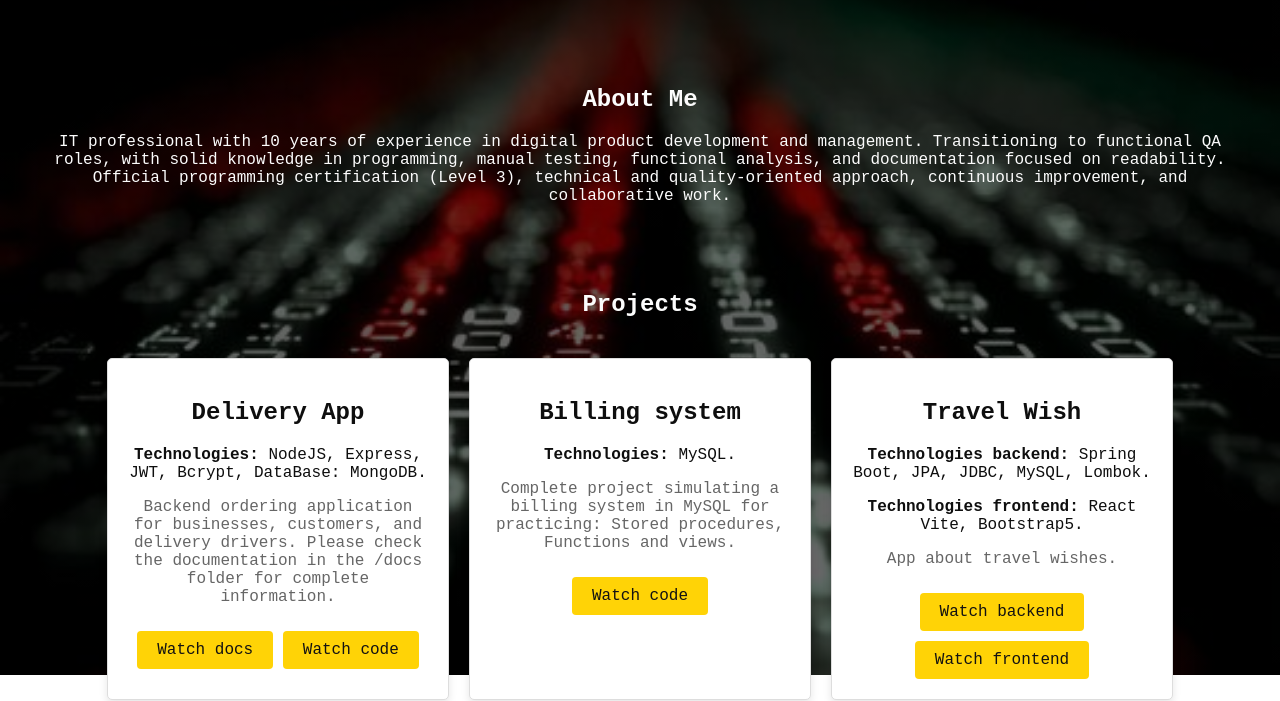
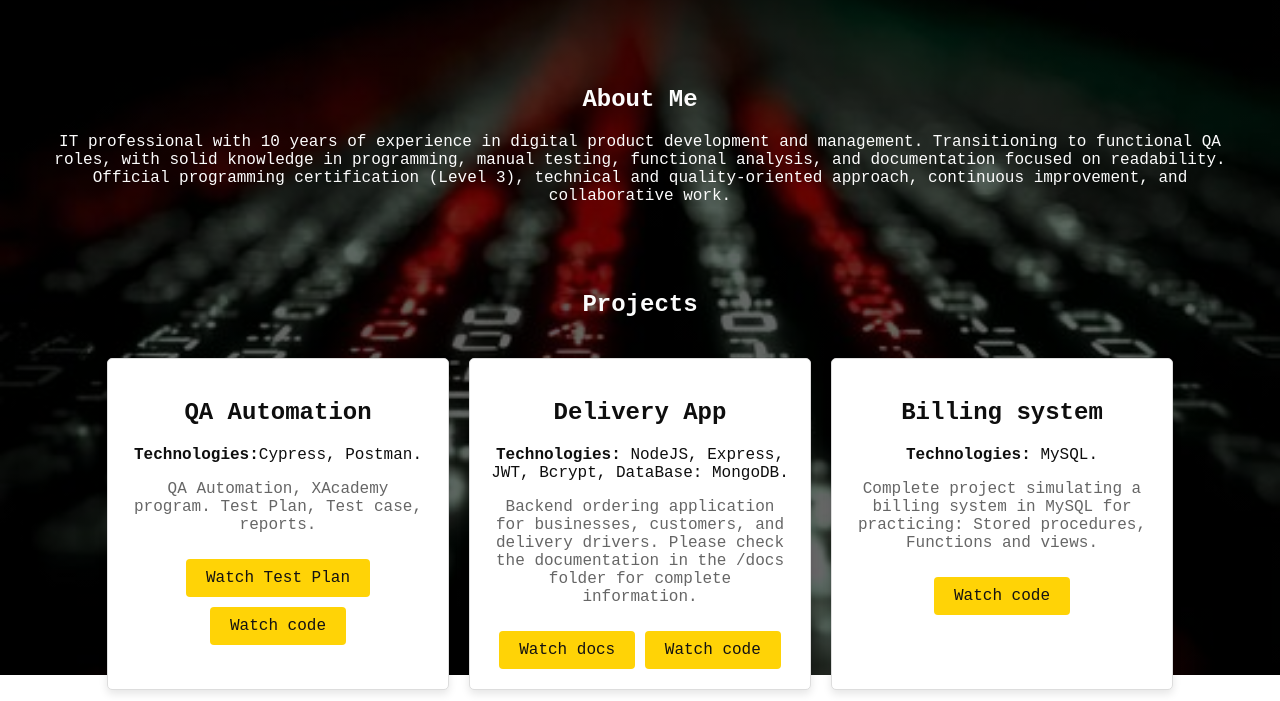
Before and after one commit to ceurrutia/profile, a website: page index.html in a window 1280 px wide. Shown: the part 125-826 px from the top of the page. Drawn offline with Linux system fonts and the light colour scheme.

Commit message:
agrego QA project

```diff
--- a/index.html
+++ b/index.html
@@ -27,6 +27,17 @@
   <section id="about">
     <h2>Projects</h2>
     <section id="projects" class="projects-container">
+
+      <div class="card">
+        <h2>QA Automation</h2>
+        <p><strong>Technologies:</strong>Cypress, Postman.</p>
+        <p class="description">
+          QA Automation, XAcademy program. Test Plan, Test case, reports.
+        </p>
+        <a href="https://github.com/ceurrutia/XAcademyQAAutomation/tree/main/TestPlan" target="_blank" class="btn">Watch
+          Test Plan</a>
+        <a href="https://github.com/ceurrutia/XAcademyQAAutomation" target="_blank" class="btn">Watch code</a>
+      </div>
 
       <div class="card">
         <h2>Delivery App</h2>
@@ -87,7 +98,7 @@
       If you'd like to learn more about my experience and skills, feel free to
       download my Resume.
     </p>
-    <a href="Urrutia.pdf" target="_blank" class="btn">Download here</a>
+    <a href="MariaCecilia_Urrutia_CV_QA" target="_blank" class="btn">Download here</a>
     </div>
   </section>
 
```
Also changed, not shown: 2 other files.
